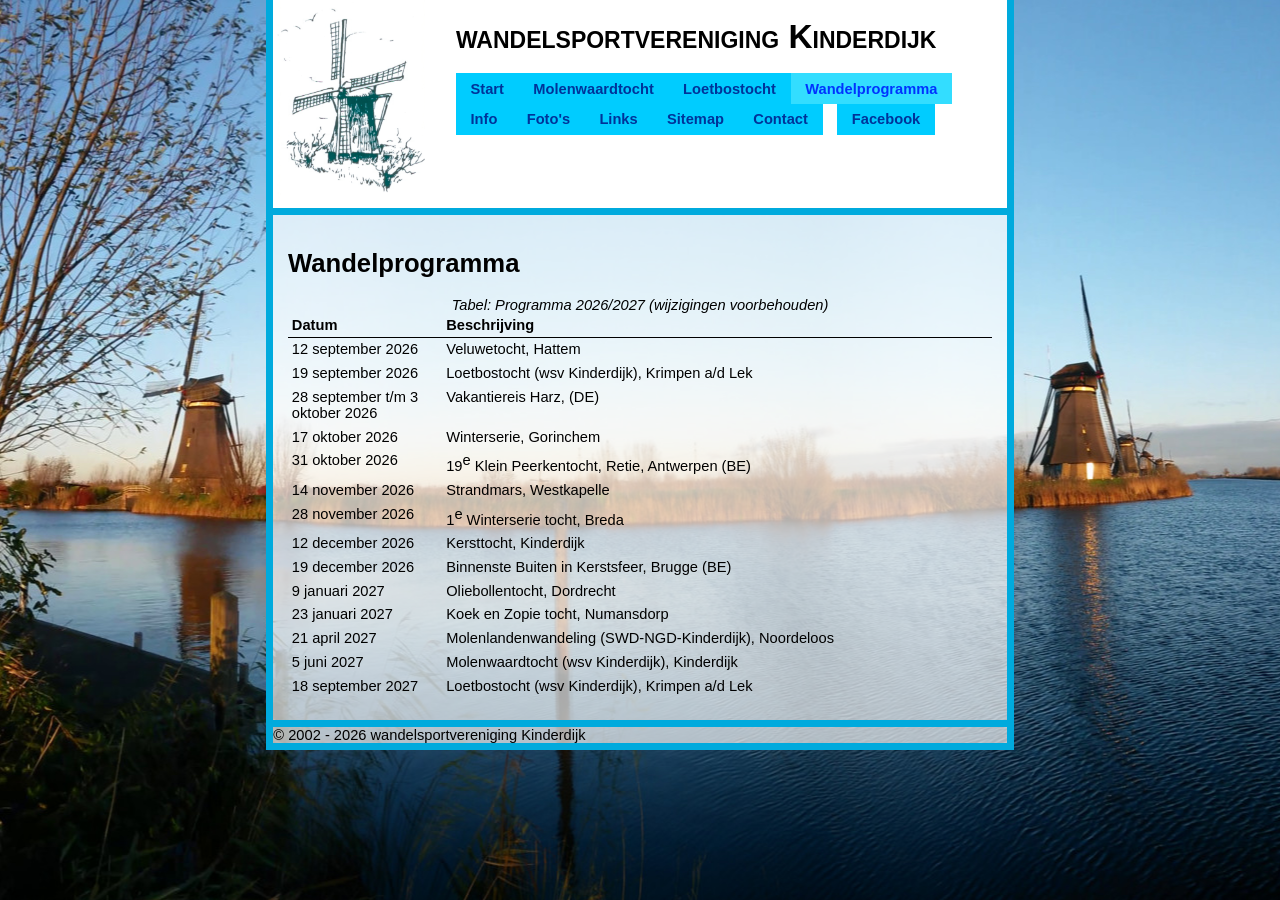
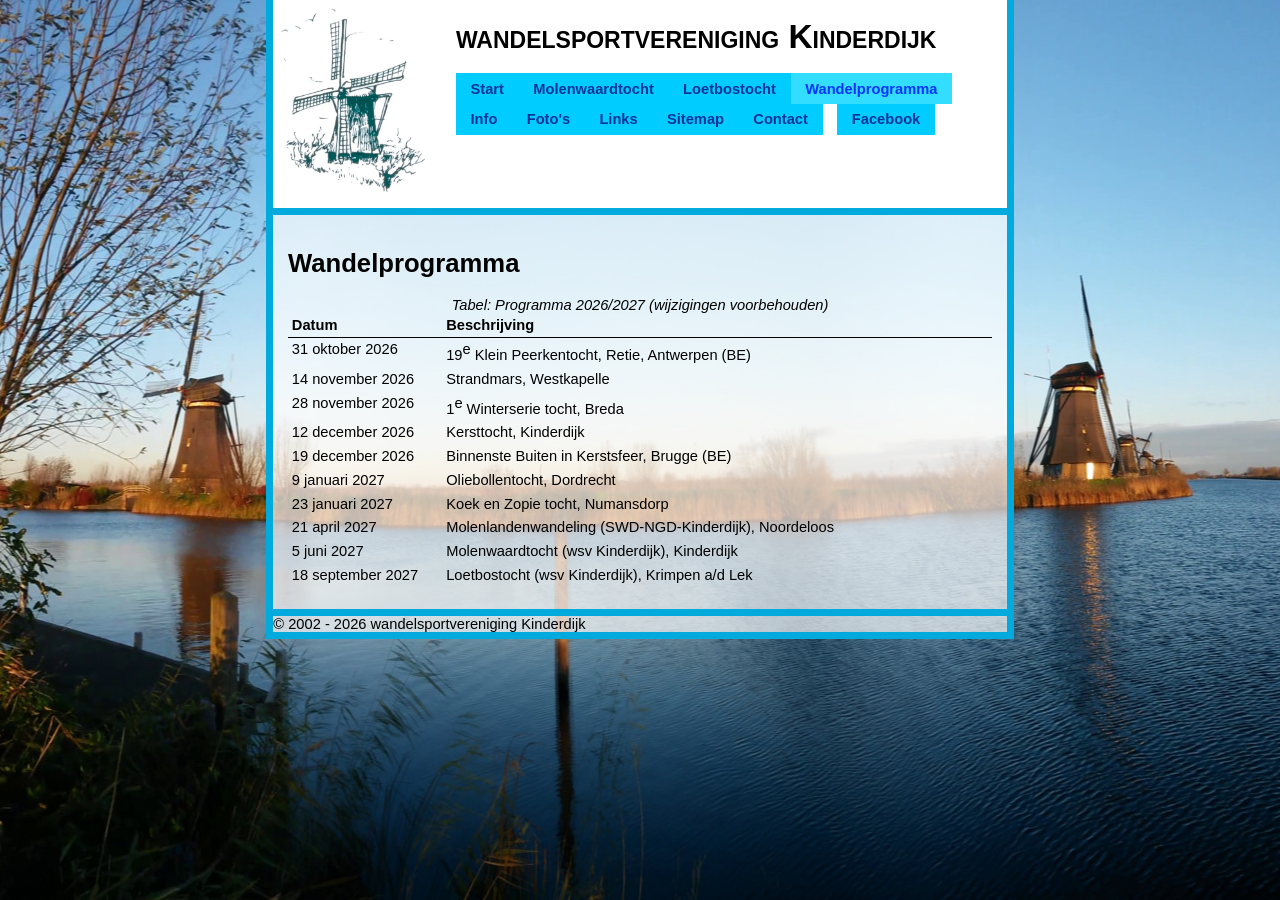
Before and after one commit to jvisser84/www.wsvkinderdijk.nl, a Jekyll site: the page built from docs/wandelprogramma.html, in a window 1280 px wide. Built offline with Jekyll 4.4.1, drawn with Linux system fonts in a browser that asks for light colours.

Commit message:
Tochten uit het verleden verwijderd van wandelprogramma pagina.

```diff
--- a/docs/_data/wandelprogramma.yml
+++ b/docs/_data/wandelprogramma.yml
@@ -1,15 +1,3 @@
-- name: Veluwetocht
-  location: Hattem
-  date: 12 september 2026
-- name: Loetbostocht (wsv Kinderdijk)
-  location: Krimpen a/d Lek
-  date: 19 september 2026
-- name: Vakantiereis Harz
-  location: (DE)
-  date: 28 september t/m 3 oktober 2026
-- name: Winterserie
-  location: Gorinchem
-  date: 17 oktober 2026
 - name: 19<sup>e</sup> Klein Peerkentocht
   location: Retie, Antwerpen (BE)
   date: 31 oktober 2026
```
